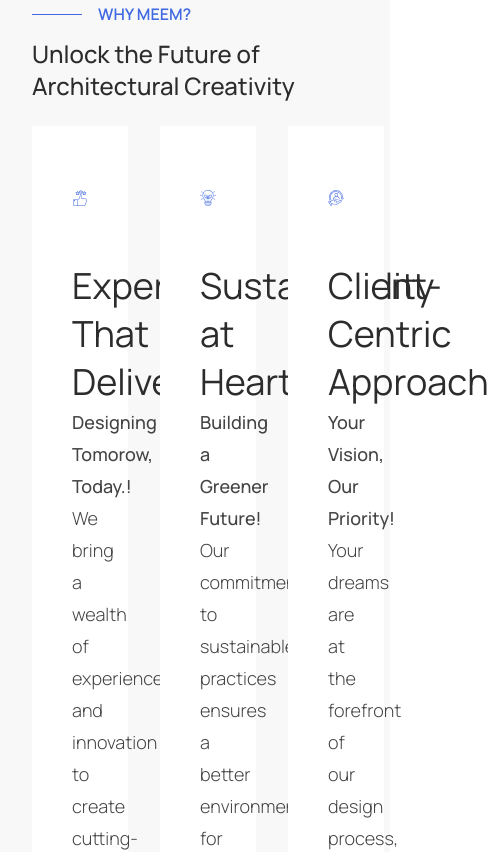
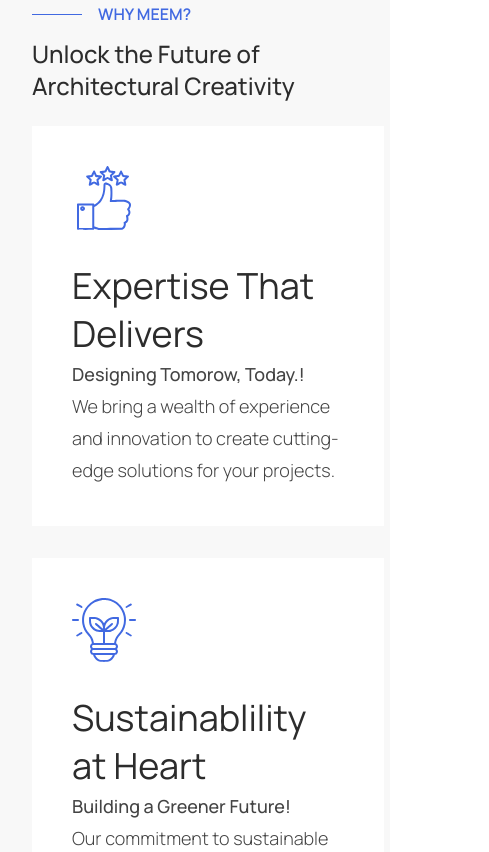
Before and after one commit to prasnaaryal/meem-48, a Next.js app: page / in a window 390 px wide. Shown: the part 2720-3572 px from the top of the page, 489 px wide, since content can reach past the window. Built offline with nearby package versions, Linux system fonts and the light colour scheme.

Commit message:
mobile responsive service section

```diff
--- a/src/views/Home/Services.tsx
+++ b/src/views/Home/Services.tsx
@@ -35,7 +35,7 @@
         <div className="grid grid-cols-12 gap-8">
           {services.map((service, index) => (
             <div
-              className="col-span-4 bg-white p-10 flex flex-col gap-8"
+              className="col-span-12 sm:col-span-4 bg-white p-10 flex flex-col gap-8"
               key={index}
             >
               <img src={service?.icon} className="w-16 h-16" alt="title" />
```
